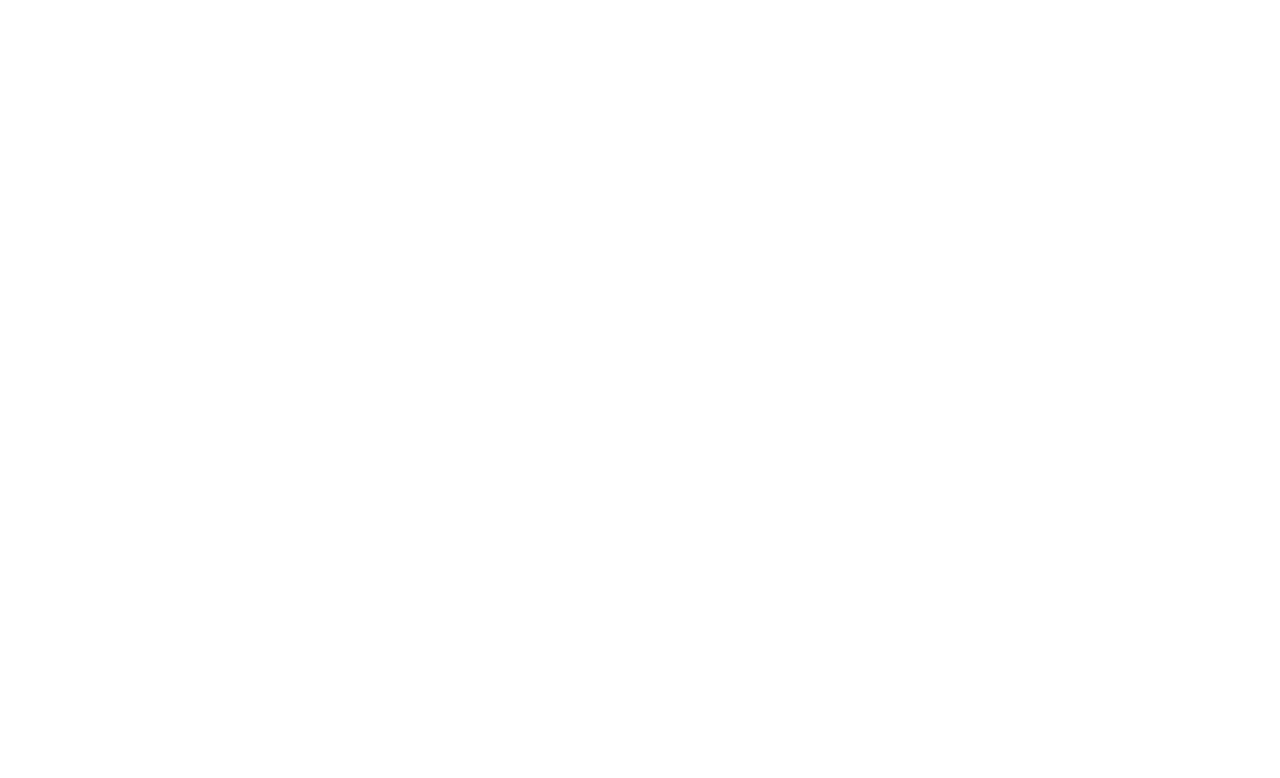
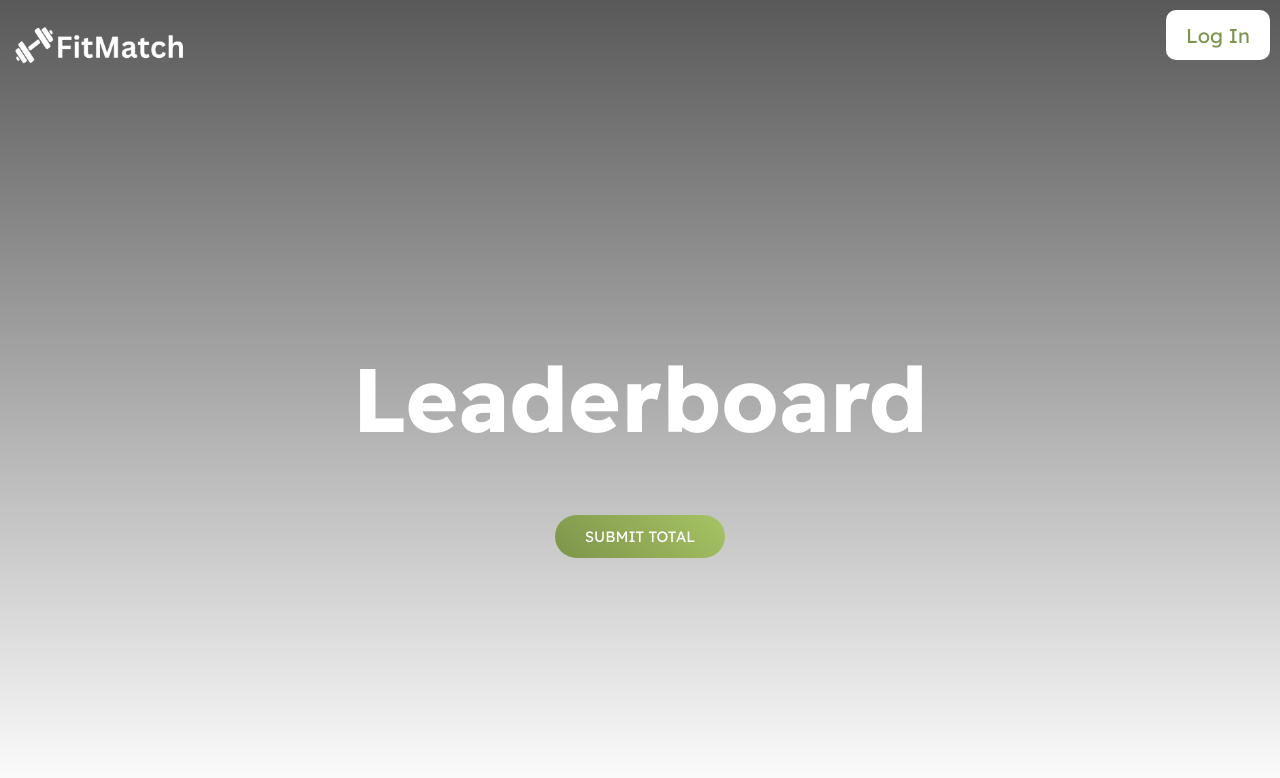
Before and after one commit to krish1925/CS35L-Group-Project, a React (Create React App) app in the folder fit-match/client/: page /leaderboard in a window 1280 px wide. Before the commit this address had no page. Shown: the top 778 px of the page. Built offline with nearby package versions, Linux system fonts and the light colour scheme.

Commit message:
add unfinished leaderboard page

```diff
--- a/fit-match/client/src/App.js
+++ b/fit-match/client/src/App.js
@@ -2,6 +2,7 @@
 import Home from './pages/Home.js'
 import Dashboard from './pages/Dashboard.js'
 import OnBoarding from './pages/OnBoarding'
+import Leaderboard from './pages/Leaderboard'
 import {BrowserRouter, Routes, Route} from 'react-router-dom'
 import {useCookies} from 'react-cookie'
 
@@ -14,6 +15,7 @@
     <BrowserRouter>
       <Routes>
         <Route path="/" element={<Home/>}/>
+        <Route path="/leaderboard" element={<Leaderboard/>}/>
         {authToken && <Route path="/dashboard" element={<Dashboard/>}/>}
         {authToken && <Route path="/onboarding" element={<OnBoarding/>}/>}
       </Routes>
--- /dev/null
+++ b/fit-match/client/src/pages/Leaderboard.js
@@ -0,0 +1,41 @@
+import Nav from '../components/Nav'
+import AuthModal from '../components/AuthModal'
+import {useState} from 'react'
+
+function Leaderboard(){
+
+    const[showModal, setShowModal] = useState(false);
+    const[isSignUp, setIsSignUp] = useState(true);
+
+    const authToken = false;
+
+    function handleClick() {
+        console.log('clicked');
+        setShowModal(true);
+        setIsSignUp(true);
+    }
+
+    return (
+        <div className="overlay">
+            <Nav whitePage={false}
+                authToken={authToken}
+                setShowModal={setShowModal}
+                showModal={showModal}
+                setIsSignUp={setIsSignUp}/>
+            <div className="home">
+                <h1 className="primary-title">Leaderboard</h1>
+                <button className="primary-button" onClick={handleClick}>
+                    {'Submit Total'}
+                </button>
+
+                {showModal && (
+                    <AuthModal setShowModal={setShowModal} isSignUp={isSignUp}/>
+                )}
+
+            </div>
+        </div>
+
+    );
+}
+
+export default Leaderboard;
```
